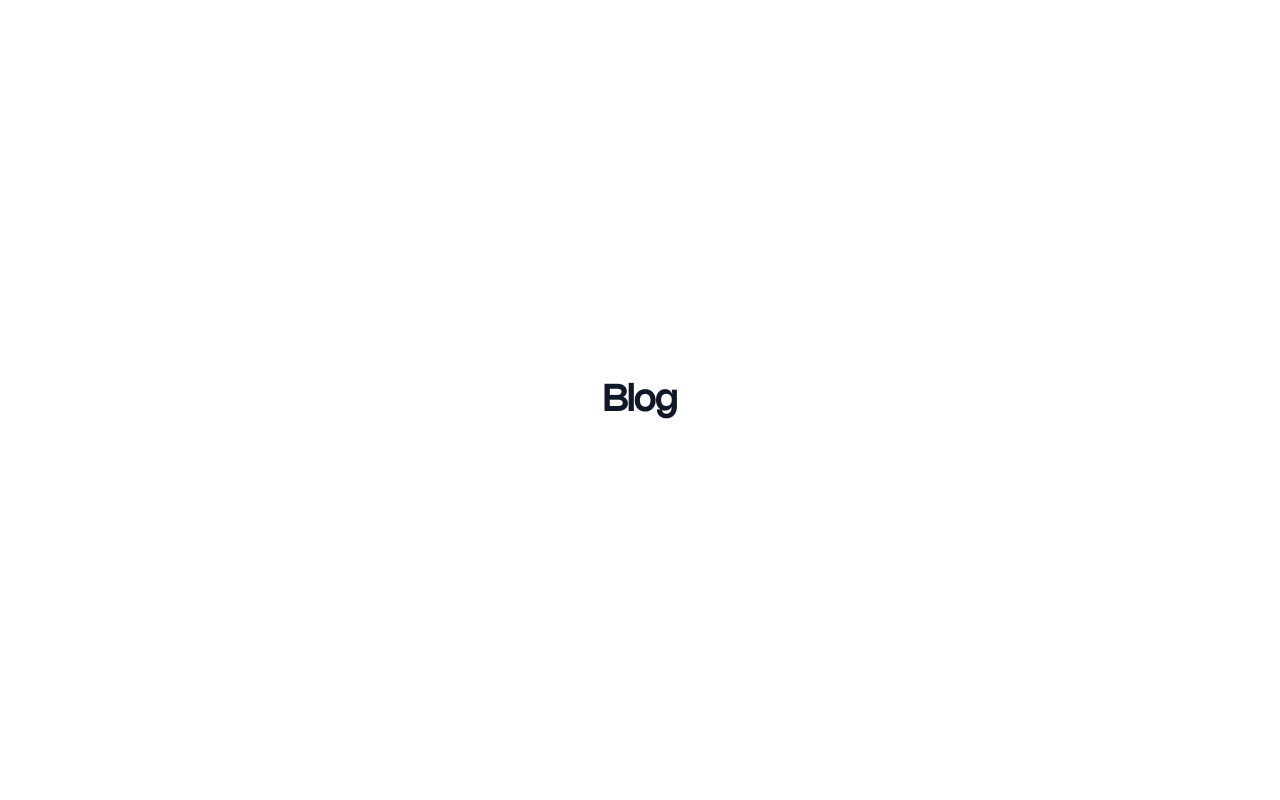
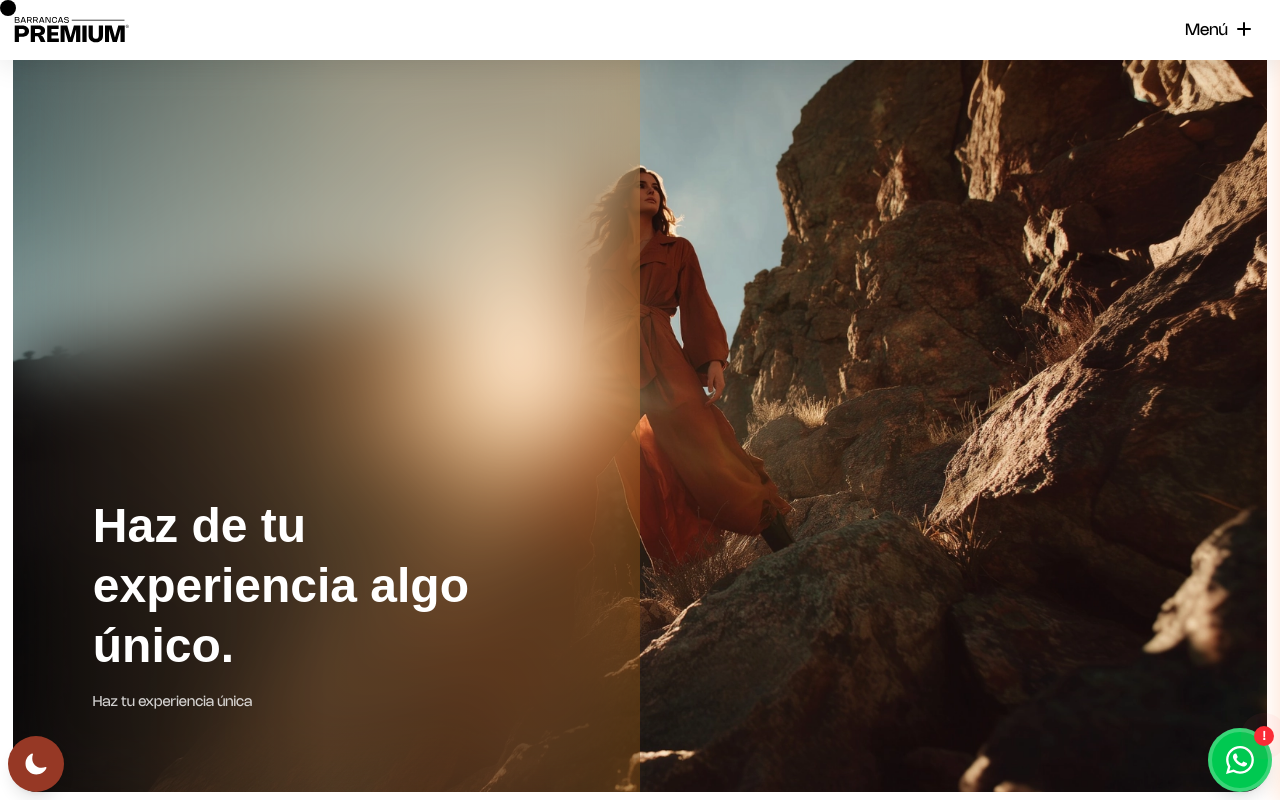
Before and after one commit to Alsegurarp/nextJS_barrancas, a Next.js app: page /blog in a window 1280 px wide. Built offline with nearby package versions, Linux system fonts and the light colour scheme.

Commit message:
blog section example

```diff
--- a/src/app/blog/page.tsx
+++ b/src/app/blog/page.tsx
@@ -1,7 +1,48 @@
+import React from "react";
+import BlogContent from "@/views/Blog/BlogContent";
+import { blogPosts } from "@/lib/blogData";
+import HeroItinerario from "@/sections/HeroItinerario";
+import imageHero from '@/assets/Portadas/HeroImage.webp';
+import Usage from "@/components/Layout/Navbar/usage";
+import CustomCursor from "@/Componentes/utils/CustomCursor";
+import DarkModeButton from "@/Componentes/utils/DarkModeButton";
+import WhatsappButton from "@/Componentes/utils/WhatsappButton";
+import Footer from "@/components-gsap/Footer";
+
 export default function BlogPage() {
   return (
-    <div className="w-full h-screen flex items-center justify-center">
-      <h1 className="text-4xl font-bold text-gray-900 dark:text-white">Blog</h1>
-    </div>
+    <>
+        <div className='wrapper'>
+            <Usage />
+            <CustomCursor />
+            <DarkModeButton />
+            <WhatsappButton />
+
+            <HeroItinerario
+            title="Haz de tu experiencia algo único."
+            subtitle="Haz tu experiencia única"
+            backgroundImage={imageHero}
+            duration="no habilitado"
+            />
+
+
+            {blogPosts.map((post) => (
+            <BlogContent
+            key={post.id}
+            title={post.title}
+            description={post.description}
+            content={post.content}
+            contentDesktop={post.contentDesktop}
+            image={post.image}
+            date={post.date}
+            author={post.author}
+            readTime={post.readTime}
+            />
+            ))}
+
+            {/* Footer */}
+            <Footer />
+        </div>
+    </>
   );
 }
--- /dev/null
+++ b/src/lib/blogData.ts
@@ -0,0 +1,82 @@
+import { StaticImageData } from 'next/image';
+import barrancasCamping from '@/assets/adicional/barrancasCamping.jpg';
+import barrancasGroup from '@/assets/adicional/barrancasGroup.jpg';
+import barrancasHike from '@/assets/adicional/barrancasHike.jpg';
+import barrancasRapidos from '@/assets/adicional/barrancasRapidos.jpg';
+
+export interface BlogPost {
+  id: string;
+  slug: string;
+  title: string;
+  description: string;
+  content: string;
+  contentDesktop?: string;
+  image: StaticImageData;
+  date: string;
+  author: string;
+  readTime: string;
+  category: string;
+}
+
+export const blogPosts: BlogPost[] = [
+  {
+    id: '1',
+    slug: 'sounds-like-an-epic-hike',
+    title: 'Sounds like an epic hike',
+    description: 'Explore the stunning Barrancas del Cobre with expert guides and discover nature\'s hidden wonders.',
+    content: 'Hiking through the Barrancas del Cobre is an unforgettable experience that combines breathtaking views, challenging terrain, and rich cultural heritage. Our guides are trained to ensure your safety while providing insights into the local flora, fauna, and history of this magnificent region.',
+    contentDesktop: 'Our photography tours are led by experienced naturalists who know exactly where and when to find the best subjects. Learn professional photography techniques while documenting the incredible biodiversity of the area. We provide tips on composition, lighting, and camera settings to help you capture your best shots. All photographers—from beginners to professionals—will find this experience rewarding and inspiring.',
+    image: barrancasHike,
+    date: 'December 15, 2024',
+    author: 'Adventure Team',
+    readTime: '5 min',
+    category: 'Adventure',
+  },
+  {
+    id: '2',
+    slug: 'family-friendly-camping-experience',
+    title: 'Family Friendly Camping Experience',
+    description: 'Create lasting memories with your family in the heart of Barrancas del Cobre.',
+    content: 'Camping in Barrancas del Cobre offers the perfect blend of adventure and comfort for families. Our campsites are carefully selected to provide safe, accessible locations with modern amenities while maintaining that authentic nature experience.',
+    contentDesktop: 'Our photography tours are led by experienced naturalists who know exactly where and when to find the best subjects. Learn professional photography techniques while documenting the incredible biodiversity of the area. We provide tips on composition, lighting, and camera settings to help you capture your best shots. All photographers—from beginners to professionals—will find this experience rewarding and inspiring.',
+    image: barrancasCamping,
+    date: 'December 10, 2024',
+    author: 'Family Tours',
+    readTime: '6 min',
+    category: 'Family',
+  },
+  {
+    id: '3',
+    slug: 'discover-local-culture',
+    title: 'Discover Local Culture and Traditions',
+    description: 'Immerse yourself in the rich cultural heritage of the Barrancas region.',
+    content: 'The Barrancas del Cobre region is home to several indigenous communities, each with unique traditions, crafts, and cuisines. Our cultural tours are designed to provide authentic interactions with local artisans, storytellers, and community members.',
+    contentDesktop: 'Our photography tours are led by experienced naturalists who know exactly where and when to find the best subjects. Learn professional photography techniques while documenting the incredible biodiversity of the area. We provide tips on composition, lighting, and camera settings to help you capture your best shots. All photographers—from beginners to professionals—will find this experience rewarding and inspiring.',
+    image: barrancasGroup,
+    date: 'December 5, 2024',
+    author: 'Cultural Guide',
+    readTime: '7 min',
+    category: 'Culture',
+  },
+  {
+    id: '4',
+    slug: 'wildlife-photography-guide',
+    title: 'Wildlife Photography in the Canyons',
+    description: 'Capture stunning moments with the diverse wildlife of Barrancas del Cobre.',
+    content: 'Photography enthusiasts will find endless opportunities to capture the natural beauty of Barrancas del Cobre. From golden eagles soaring above the cliffs to colorful lizards basking on rocks, the region is teeming with wildlife. ',
+    contentDesktop: 'Our photography tours are led by experienced naturalists who know exactly where and when to find the best subjects. Learn professional photography techniques while documenting the incredible biodiversity of the area. We provide tips on composition, lighting, and camera settings to help you capture your best shots. All photographers—from beginners to professionals—will find this experience rewarding and inspiring.',
+    image: barrancasRapidos,
+    date: 'November 28, 2024',
+    author: 'Photography Expert',
+    readTime: '6 min',
+    category: 'Photography',
+  },
+];
+
+export const getBlogPostBySlug = (slug: string): BlogPost | undefined => {
+  return blogPosts.find(post => post.slug === slug);
+};
+
+export const getBlogPostById = (id: string): BlogPost | undefined => {
+  return blogPosts.find(post => post.id === id);
+};
--- a/src/sections/HeroItinerario.tsx
+++ b/src/sections/HeroItinerario.tsx
@@ -13,7 +13,7 @@ interface HeroItinerarioProps {
 
 function HeroItinerario({ title, subtitle, backgroundImage, duration }: HeroItinerarioProps) {
   return (
-    <section className='panel relative snap-start w-full h-dvh bg-whit'>
+    <section className='panel relative snap-start w-full h-dvh'>
       {/* Mobile/Tablet Version (< lg) */}
       <div className="lg:hidden h-dvh w-full items-center justify-center">
         <div className="flex h-[98dvh] w-[98dvw] relative mx-auto items-center justify-between rounded-3xl overflow-hidden">
--- /dev/null
+++ b/src/views/Blog/BlogContent.tsx
@@ -0,0 +1,83 @@
+'use client';
+
+import React from 'react';
+import Image, { StaticImageData } from 'next/image';
+
+interface BlogContentProps {
+  title: string;
+  description: string;
+  content: string;
+  contentDesktop?: string;
+  image?: StaticImageData;
+  date?: string;
+  author?: string;
+  readTime?: string;
+}
+
+const BlogContent: React.FC<BlogContentProps> = ({
+  title,
+  description,
+  content,
+  contentDesktop,
+  image,
+  date,
+  author,
+  readTime,
+}) => {
+  return (
+    <article className="panel relative snap-start w-full h-dvh text-black dark:text-white">
+      {/* Hero Section */}
+      <div className="relative w-full h-auto md:h-screen flex flex-col md:flex-row items-center justify-center gap-8 md:gap-12 px-4 sm:px-6 md:px-20 pt-16 md:py-20">
+
+        {/* Content */}
+        <div className="flex-1 max-w-2xl flex flex-col justify-center">
+          {/* Title */}
+          <h1 className="text-4xl sm:text-5xl md:text-6xl font-bold mb-6 leading-tight">
+            {title}
+          </h1>
+
+          {/* Metadata */}
+          {(date || author || readTime) && (
+            <div className="flex justify-end gap-4 text-sm text-gray-800 mb-1">
+              {date && <span>{date}</span>}
+            </div>
+          )}
+
+          {/* Description */}
+          <p className="text-black dark:text-white text-base sm:text-lg mb-2 leading-relaxed">
+            {description}
+          </p>
+
+
+          {/* Body Content */}
+          <div className="prose prose-invert max-w-none text-black leading-relaxed">
+            <p>{content}</p>
+          </div>
+
+          {/* Solo desktop content */}
+          <div className="hidden lg:flex pt-2.5 prose prose-invert max-w-none text-black leading-relaxed">
+            <p>{contentDesktop}</p>
+          </div>
+        </div>
+
+        {/* Image Section */}
+        {image && (
+          <div className=" w-full md:w-auto md:max-w-[400px] md:py-16 aspect-video sm:h-96 md:h-screen relative">
+            <div className="relative w-full h-full rounded-2xl overflow-hidden shadow-2xl">
+              <Image
+                src={image}
+                alt={title}
+                fill
+                className="object-cover"
+              />
+              {/* Gradient Overlay */}
+              <div className="absolute inset-0 bg-gradient-to-b from-transparent via-transparent to-black/40" />
+            </div>
+          </div>
+        )}
+      </div>
+    </article>
+  );
+};
+
+export default BlogContent;
```
